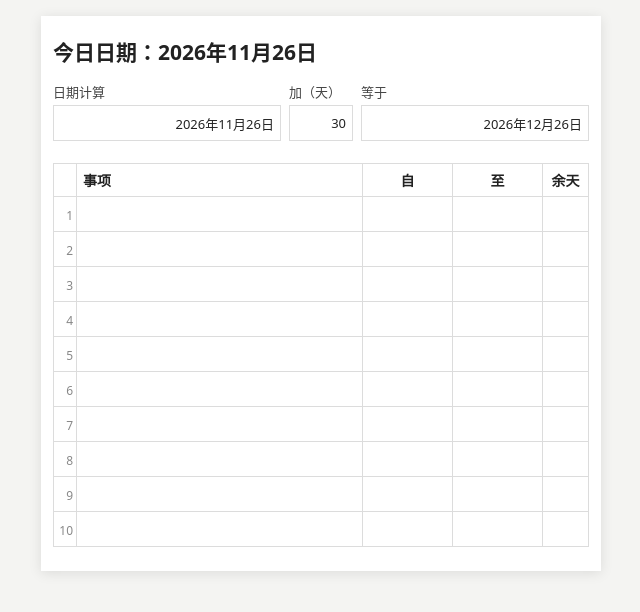
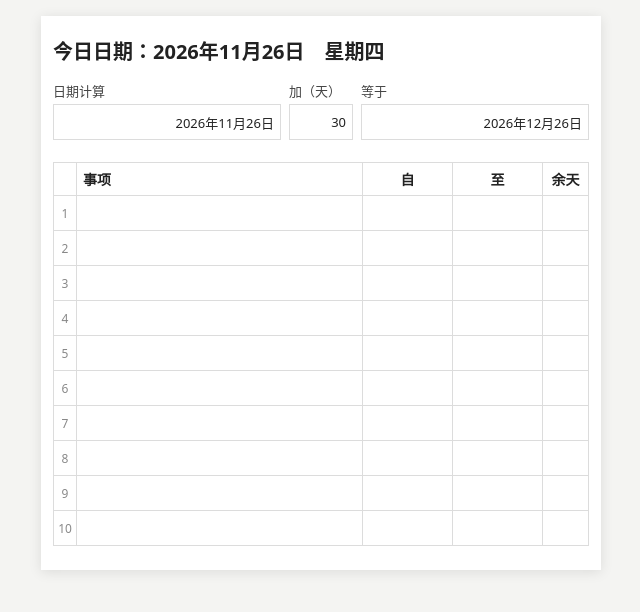
Before and after one commit to smgx-cxdl/daoji, a plain HTML site: page index.html in a window 1280 px wide. Shown: the whole page, without its empty margins (319-959 px from the left). Drawn offline with Linux system fonts and the light colour scheme.

Commit message:
Update index.html

```diff
--- a/index.html
+++ b/index.html
@@ -17,7 +17,7 @@
     max-width: 560px; margin: 16px auto; padding: 16px 12px 24px;
     background: #fff; box-shadow: 0 2px 12px rgba(0,0,0,.1);
   }
-  .today { font-size: 21px; font-weight: bold; margin: 4px 0 16px; }
+  .today { font-size: 20px; font-weight: bold; margin: 4px 0 16px; }
 
   /* 日期计算：日期 + 天数 = 日期 */
   .calc { display: grid; grid-template-columns: 1fr 64px 1fr; gap: 8px; margin-bottom: 22px; }
@@ -44,7 +44,8 @@
   .rn {
     min-height: 34px; border-bottom: 1px solid var(--grid); border-right: 1px solid var(--grid);
     border-left: 1px solid var(--grid);
-    color: var(--muted); font-size: 12px; text-align: right; padding: 10px 3px 0 0; user-select: none;
+    color: var(--muted); font-size: 12px; user-select: none;
+    display: flex; align-items: center; justify-content: center; padding: 0;
   }
   .hd .rn, .hd .body > * { border-top: 1px solid var(--grid); }
   .hd {
@@ -218,7 +219,9 @@
   var lastToday = "";
   function showToday() {
     lastToday = todayIso();
-    todayEl.textContent = "今日日期：" + fmt(lastToday);
+    var p = lastToday.split("-");
+    var wd = ["日", "一", "二", "三", "四", "五", "六"][new Date(+p[0], +p[1] - 1, +p[2]).getDay()];
+    todayEl.textContent = "今日日期：" + fmt(lastToday) + "\u3000星期" + wd;
   }
 
   // ===== 日期计算：日期 + 天数 = 日期 =====
```
